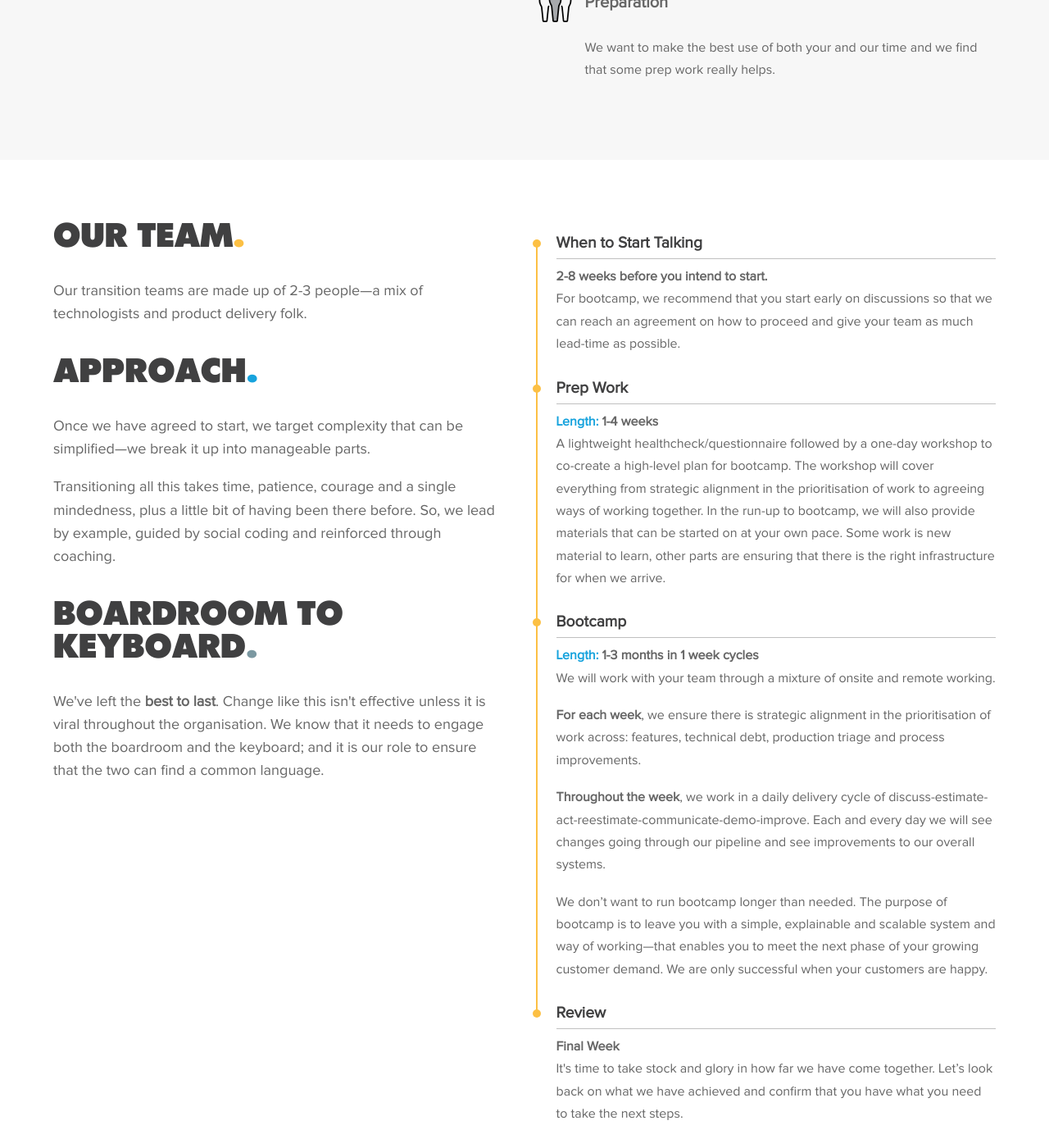
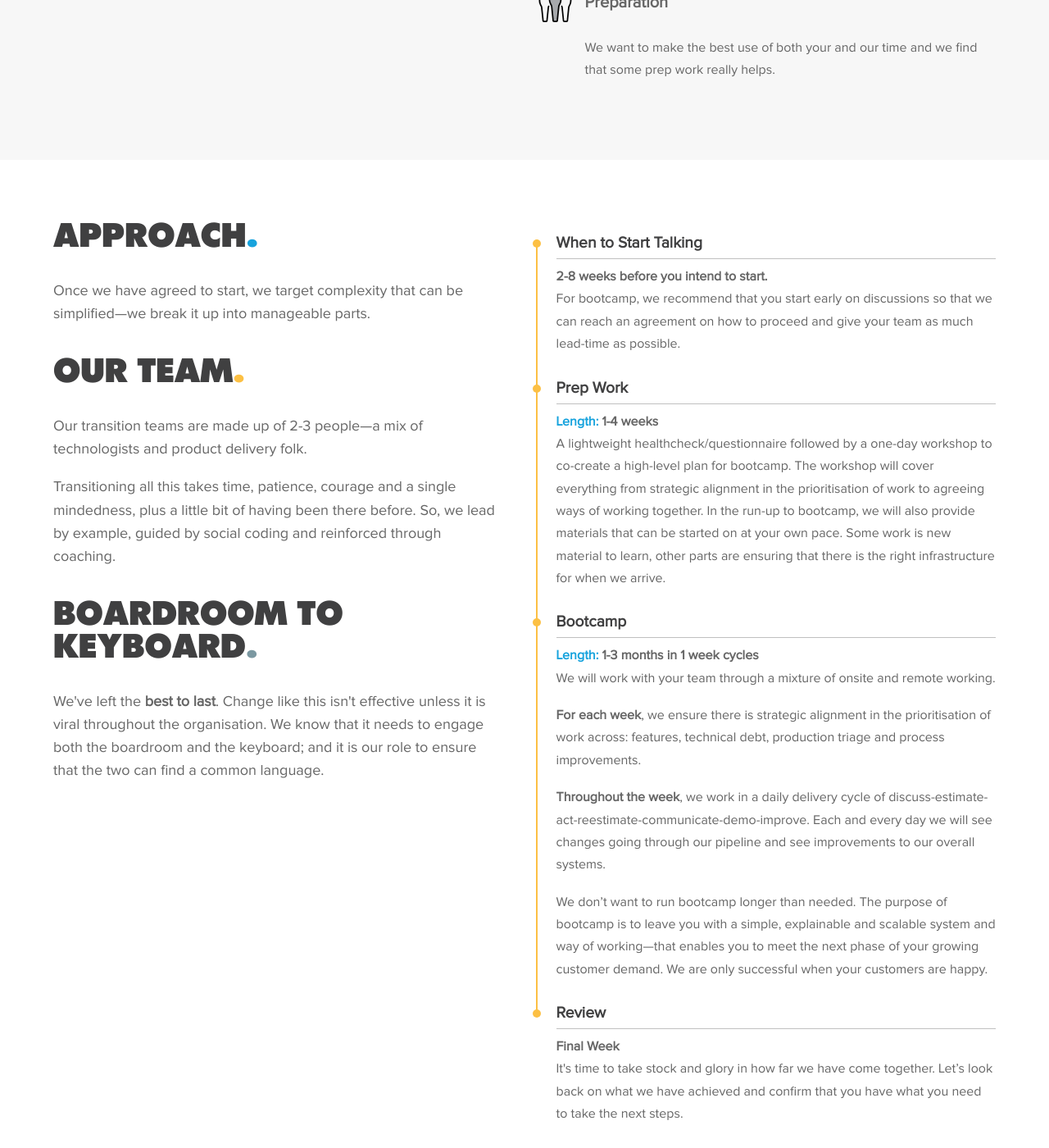
Before and after one commit to hyprnz/hyprnz.github.io, a Jekyll site: the page bootcamp.html, which Jekyll copies as it is, in a window 1280 px wide and 1400 px high, scrolled down 1839 px. Shown: the whole window at 82% size. Built offline with Jekyll 4.4.1, drawn with Linux system fonts in a browser that asks for light colours; some of the changed text lies outside the part shown.

Commit message:
Bootcamp - our team

```diff
--- a/bootcamp.html
+++ b/bootcamp.html
@@ -128,12 +128,12 @@
 <section class="wrap" id="key-dates">
     <div class="content-section">
         <div class="half">
+            <h2>Approach<span class="blue-text">.</span></h2>
+            <p class="intro">Once we have agreed to start, we target complexity that can be simplified—we break it up
+                into manageable parts.</p>
             <h2>Our Team<span class="yellow-text">.</span></h2>
             <p class="intro">Our transition teams are made up of 2-3 people—a mix of technologists and product delivery
                 folk.</p>
-            <h2>Approach<span class="blue-text">.</span></h2>
-            <p class="intro">Once we have agreed to start, we target complexity that can be simplified—we break it up
-                into manageable parts.</p>
             <p class="intro">Transitioning all this takes time, patience, courage and a single mindedness, plus a little
                 bit of having
                 been there before. So, we lead by example, guided by social coding and reinforced through coaching.</p>
@@ -198,8 +198,8 @@
 <section class="wrap half-accordion grey admissions-process">
     <div class="content-section">
         <h2>Money<span class="yellow-text">.</span></h2>
-        <p class="intro">We work on a time and materials basis and we make each and every day (and dollar)
-            count. </p>
+        <p class="intro">We work on a time-and-materials basis to a set budget and we make each and every day (and
+            dollar) count. </p>
     </div>
 </section>
 
```
